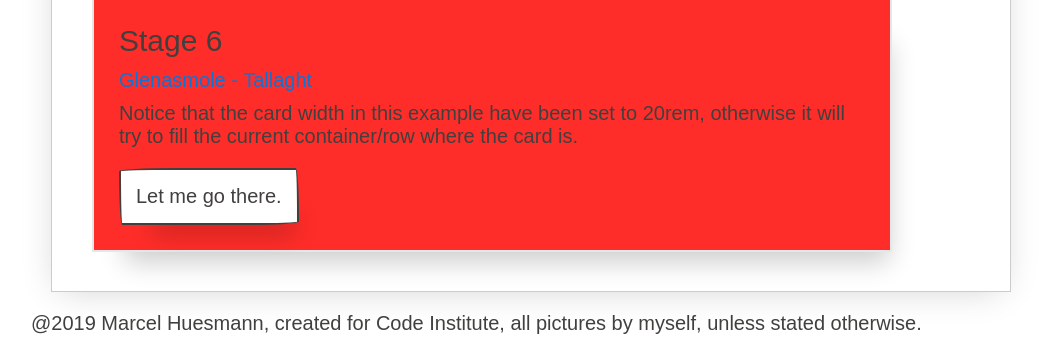
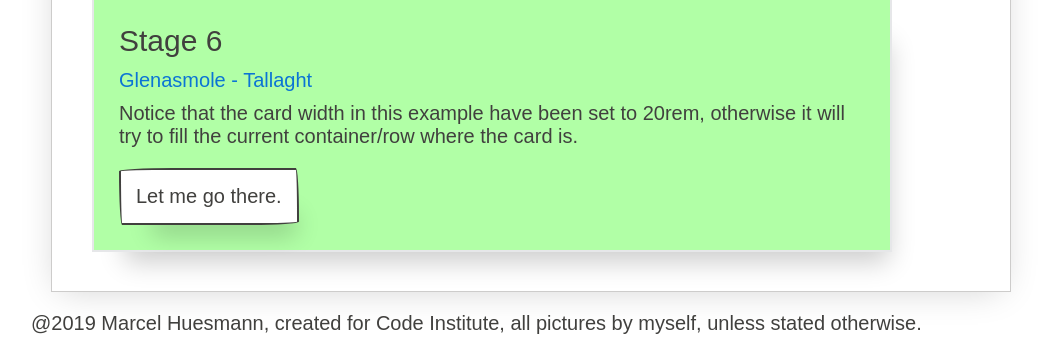
Before and after one commit to MarcelHuesmann/Project1-CodeInstitute, a plain HTML site: page trail.html in a window 1280 px wide. Shown: the part 5798-6153 px from the top of the page, without its empty margins (109-1153 px from the left). Drawn offline with nearby package versions, Linux system fonts and the light colour scheme; a web font is replaced by a local one.

Commit message:
Update style.css

```diff
--- a/style.css
+++ b/style.css
@@ -88,10 +88,10 @@ color:#EE29FF;
 color:#B129FF;
 }
 .color6 {
-  background-color: #FF2D29;
+  background-color:#B1FFA6;
 }
 .color6:hover  {
-background-color:#B1FFA6;
+background-color:#FF2D29;
 }
 a:hover {
   background-color: white;
```
